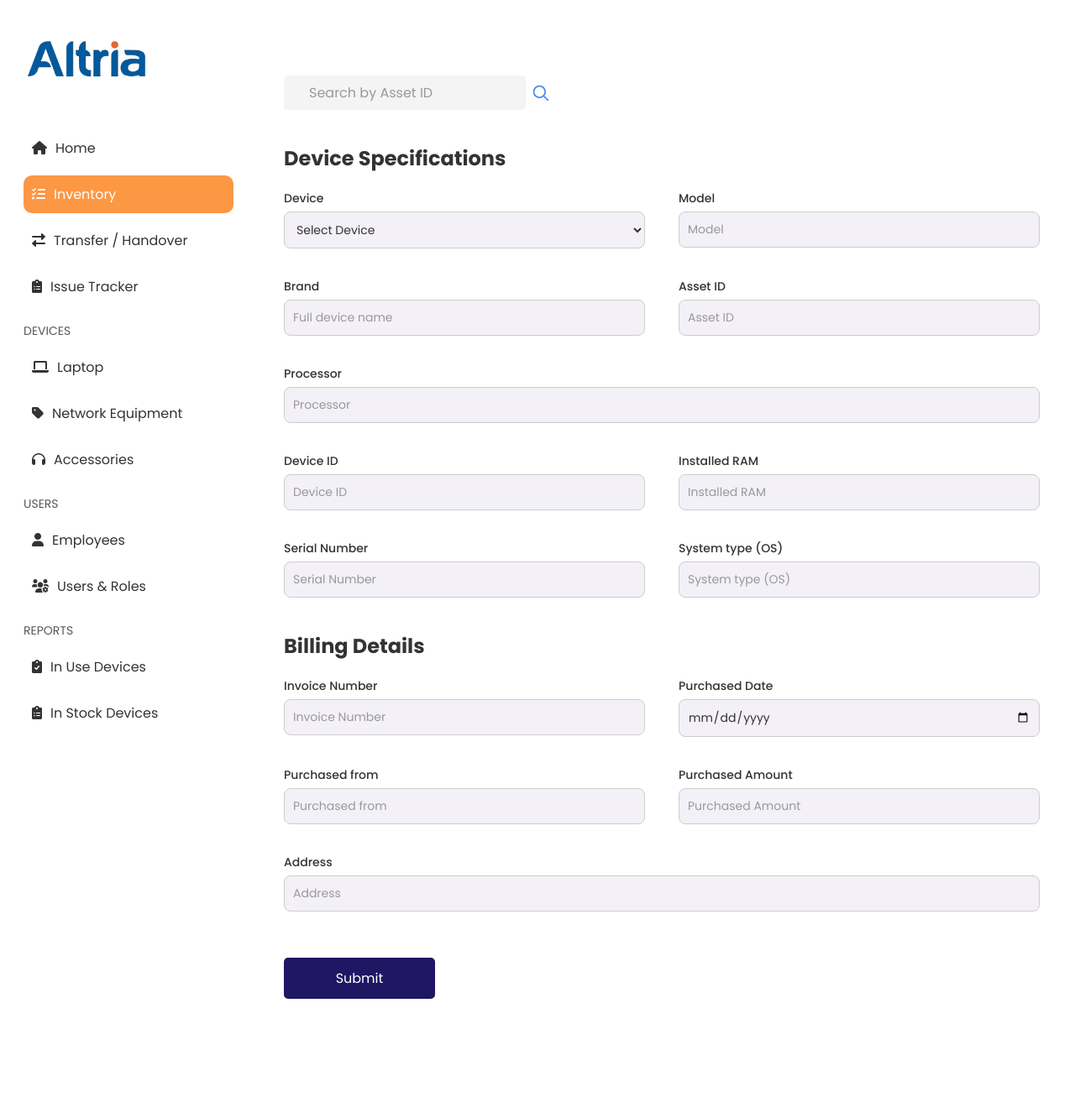
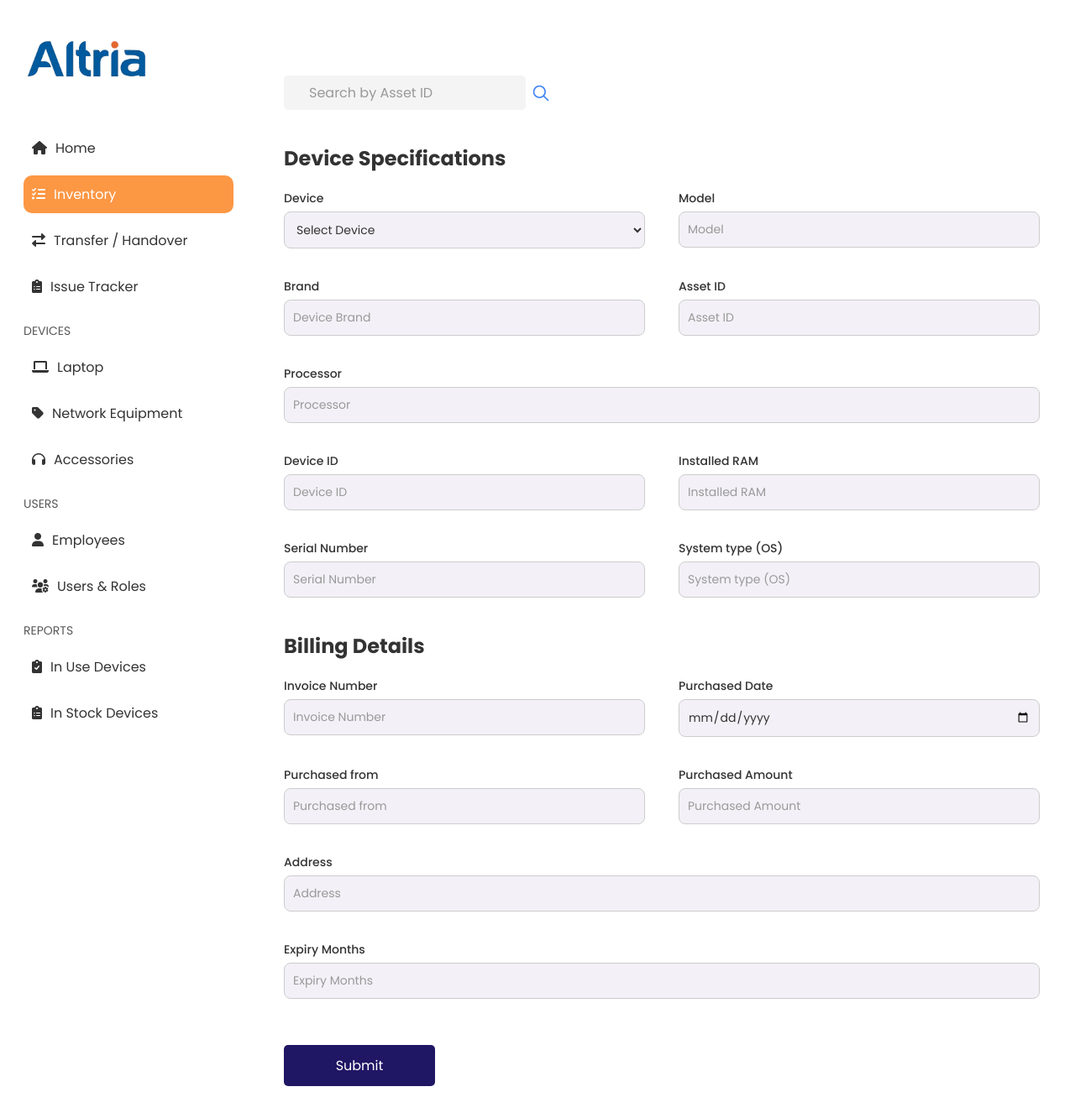
Before and after one commit to TeamInventoryManagement/InventoryManagementSystem, a React (Create React App) app: page /LaptopDetailsPage in a window 1280 px wide. Shown: the top 1332 px of the page at 84% size. Before the commit the page ends 1258 px from the top, so only its background shows below. Built offline with nearby package versions, Linux system fonts and the light colour scheme.

Commit message:
21/08/2024 update
developed backend for device

```diff
--- a/src/components/LaptopDetails.js
+++ b/src/components/LaptopDetails.js
@@ -2,7 +2,7 @@ import React, { useState } from 'react';
 import './LaptopDetails.css';
 import searchIcon from './images/Search_icon.png';
 
-const Dashboard = () => {
+const LaptopDetails = () => {
     const [formData, setFormData] = useState({
         device: '',
         model: '',
@@ -17,7 +17,9 @@ const Dashboard = () => {
         purchasedDate: '',
         purchasedFrom: '',
         purchasedAmount: '',
+        warentyMonths: '',
         address: ''
+         // Assuming this was missed in the previous form
     });
 
     const handleChange = (e) => {
@@ -31,7 +33,7 @@ const Dashboard = () => {
         e.preventDefault();
 
         try {
-            const response = await fetch('/api/devices', {
+            const response = await fetch('http://localhost:3000/api/devices', {
                 method: 'POST',
                 headers: {
                     'Content-Type': 'application/json'
@@ -52,19 +54,16 @@ const Dashboard = () => {
     };
 
     return (
-
         <div className="form-container">
-
-<button type="submit" className="search-button" style={{ width: '20px',height: '20px',marginLeft: '145px' ,position: 'relative', top: '16px'}}>
+            <button type="submit" className="search-button" style={{ width: '20px', height: '20px', marginLeft: '145px', position: 'relative', top: '16px' }}>
                 <img
                     src={searchIcon}
                     alt="Search"
-                    style={{ width: '20px', height: '20px',marginLeft: '145px',position: 'relative', top: '16px'}}
+                    style={{ width: '20px', height: '20px', marginLeft: '145px', position: 'relative', top: '16px' }}
                 />
             </button>
             <div className="header">
                 <div className="search-container">
-
                     <input
                         type="text"
                         placeholder="Search by Asset ID"
@@ -72,11 +71,7 @@ const Dashboard = () => {
                         onChange={handleChange}
                         name="search"
                     />
-
-
                 </div>
-         {/* <button className="btn new-btn">New</button>&*/}
-          {/* <button className="btn delete-btn">Delete device</button> */}
             </div>
             <h2>Device Specifications</h2>
             <form onSubmit={handleSubmit}>
@@ -87,7 +82,6 @@ const Dashboard = () => {
                             <option value="">Select Device</option>
                             <option value="Laptop">Laptop</option>
                             <option value="Desktop">Desktop</option>
-                            {/* Add more options as needed */}
                         </select>
                     </div>
                     <div className="form-group">
@@ -99,7 +93,7 @@ const Dashboard = () => {
                 <div className="form-row">
                     <div className="form-group">
                         <label>Brand</label>
-                        <input type="text" name="fullName" placeholder="Full device name" onChange={handleChange} value={formData.fullName} />
+                        <input type="text" name="fullName" placeholder="Device Brand" onChange={handleChange} value={formData.fullName} />
                     </div>
                     <div className="form-group">
                         <label>Asset ID</label>
@@ -167,14 +161,17 @@ const Dashboard = () => {
                     </div>
                 </div>
 
+                <div className="form-row">
+                <div className="form-group">
+                        <label>Expiry Months</label>
+                        <input type="number" name="warentyMonths" placeholder="Expiry Months" onChange={handleChange} value={formData.warentyMonths} />
+                    </div>
+                </div>
 
                 <button type="submit" className="submit-btn1">Submit</button>
             </form>
-
-
         </div>
-
     );
 };
 
-export default Dashboard;
+export default LaptopDetails;
```
Also changed, not shown: 1 other file (tests, documents, lock files or other folders). Lines whose indentation alone changed are shown as unchanged.
